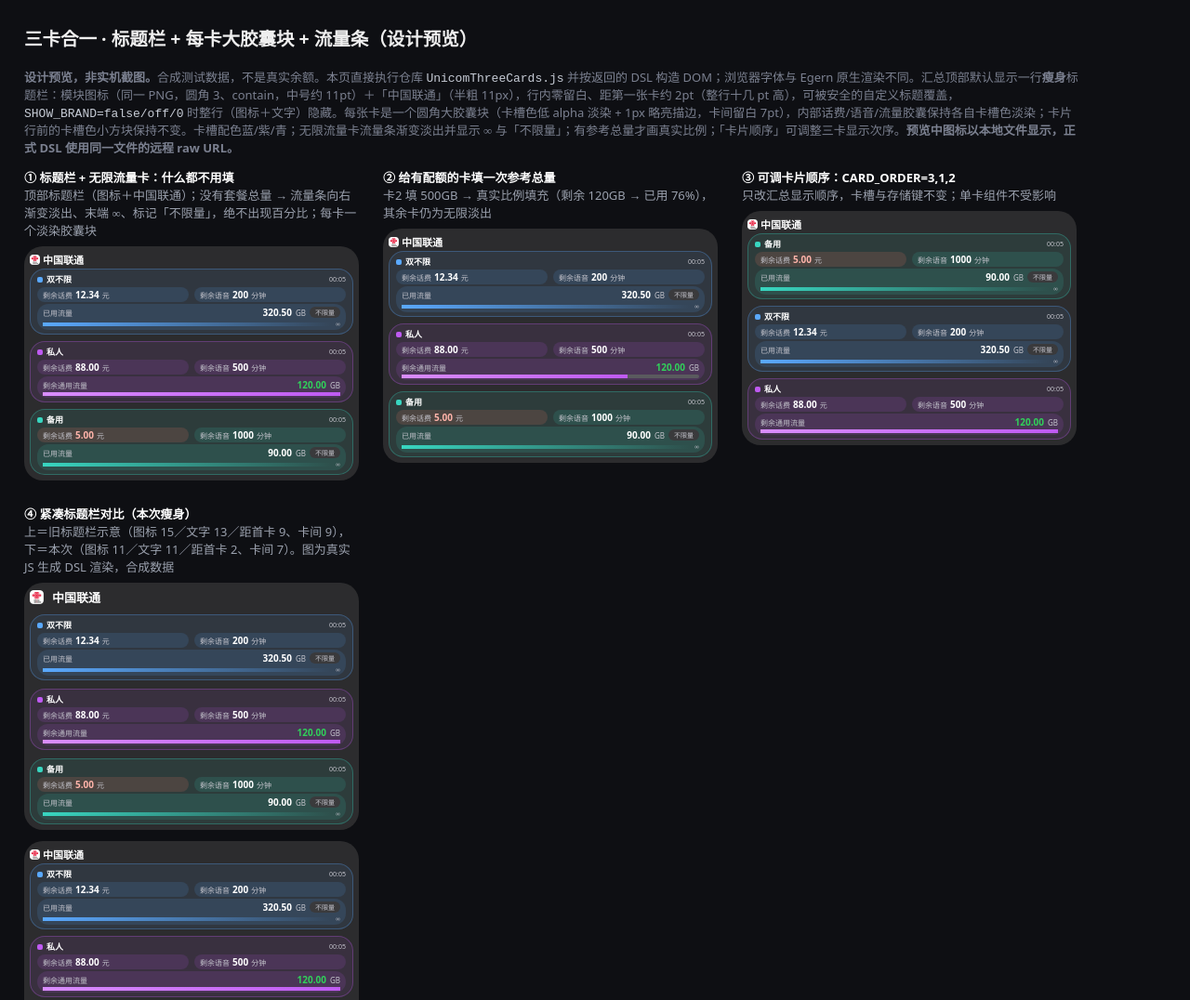
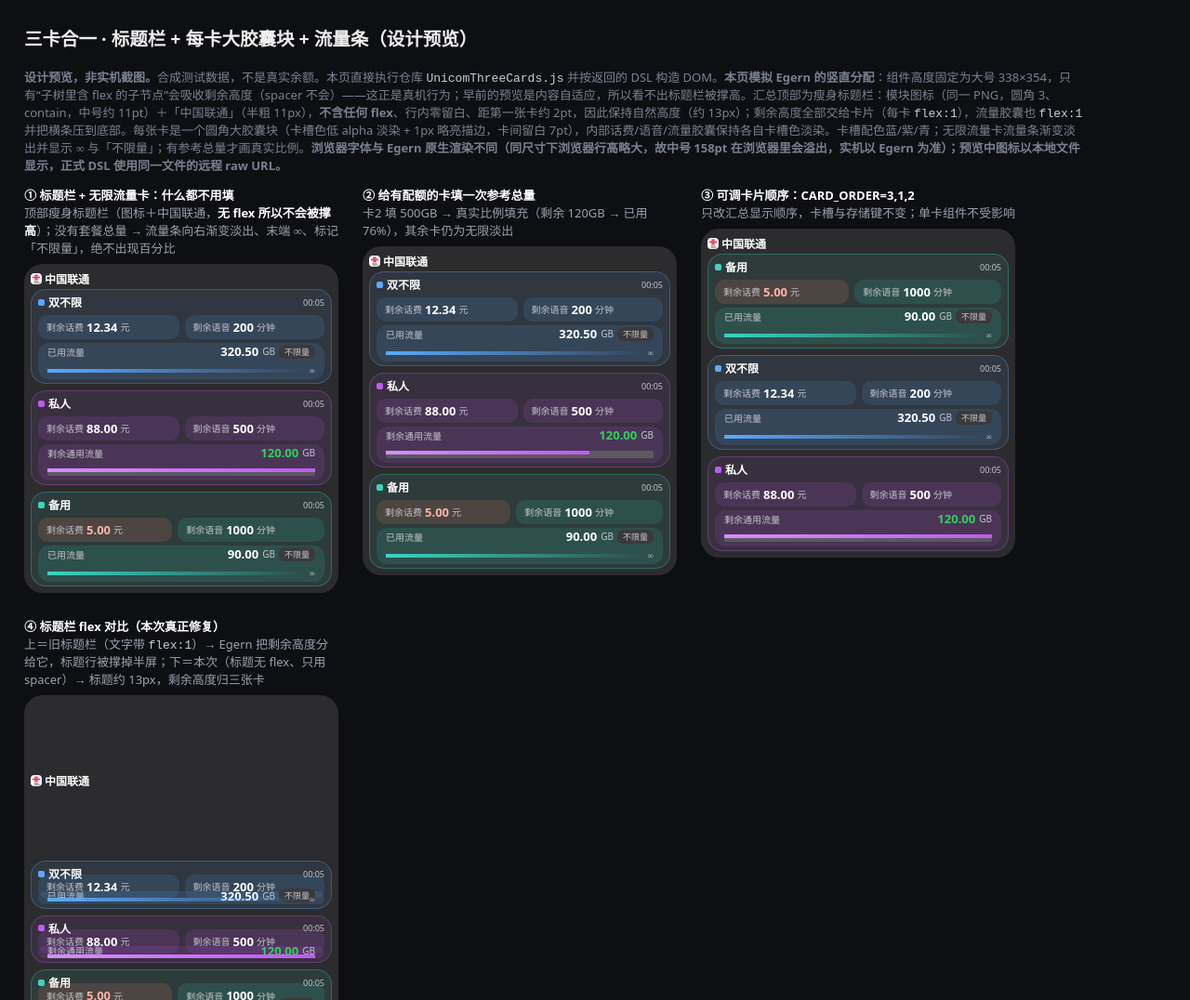
Before and after one commit to liuweiqiang0523/egern-unicom-threecards, a website: page preview/compact-preview.html in a window 1280 px wide. Shown: the top 1076 px of the page at 93% size. Drawn offline with Linux system fonts and the light colour scheme.

Commit message:
fix(widget): keep the summary title bar free of flex (Egern stretched it to ~half the widget)
The summary title bar's text carried flex:1, so Egern treated the bar as a
height-flexible widget child and handed it the leftover height: on device the
15px band rendered ~160pt tall. Nesting the three cards into one holder cut the
eligible children from 4 to 2, so the bar's share doubled - the 'slim' release
made it visibly worse. Font sizes never mattered.

- title bar: drop flex, left-align with a trailing spacer (proven upstream pattern)
- card holder: flex:1 so the freed height goes to the cards
- each card: flex:1, flow capsule flex:1 with a spacer above the bar so extra
  height sinks the bar instead of leaving a dead tinted gap
- preview: render at real family sizes and emulate Egern's vertical flex
  distribution (before: bar 169px / cards 52px; after: bar 15px / cards 103px)
- tests: 87 (new regression asserts no flex in the title bar subtree)

```diff
--- a/UnicomThreeCards.js
+++ b/UnicomThreeCards.js
@@ -245,14 +245,16 @@ function compactCard(ctx,result,selection,family,metric) {
  const dot={type:'stack',width:s.icon,height:s.icon,borderRadius:2,backgroundColor:SLOT_COLORS[slot],children:[]};
  const time=result.updatedAt?new Date(result.updatedAt).toLocaleTimeString('zh-CN',{hour:'2-digit',minute:'2-digit',timeZone:'Asia/Shanghai'}):'--:--';
  const idRow=row([dot,...compactIdentity(alias,lock?'':result.suffix,family,s),spacer(),{...text(time,s.time,COLORS.muted),minScale:1}],4);
- const block=children=>({type:'stack',direction:'column',gap:s.gap,padding:CARD_PAD,backgroundColor:slotCardBg(slot),borderRadius:CARD_RADIUS,borderWidth:1,borderColor:slotCardBorder(slot),children});
+ const block=children=>({type:'stack',direction:'column',gap:s.gap,padding:CARD_PAD,flex:1,backgroundColor:slotCardBg(slot),borderRadius:CARD_RADIUS,borderWidth:1,borderColor:slotCardBorder(slot),children});
  if(!result.data) return lock?{type:'stack',direction:'column',gap:2,children:[idRow,text(result.status,9,COLORS.accent)]}:block([idRow,text(result.status,small?9:11,COLORS.accent)]);
  const [fee,voice,flow]=result.data;
  if(lock) return {type:'stack',direction:'column',gap:1,children:[row([dot,...compactIdentity(alias,'',family,s),text(flow.value,s.value,COLORS.value,'semibold'),text(flow.unit,s.unit,COLORS.muted)],3)]};
  const warning=lowBalance(fee,balanceThreshold(ctx.env?.LOW_BALANCE_THRESHOLD));
  const valueColor=flowSemantic(flow.title)==='remaining'?REMAIN:COLORS.value;
  const topRow=row([{...text(flow.title,s.title,COLORS.muted,'medium'),flex:1},text(flow.value,s.value,valueColor,'semibold'),text(flow.unit,s.unit,COLORS.muted,'medium'),...(metric.unlimited?[chip('不限量',s)]:[])],4);
- const flowCapsule={type:'stack',direction:'column',gap:s.fgap,padding:s.fpad,backgroundColor:slotTint(slot),borderRadius:12,children:[topRow,flowBar(slot,metric,s)]};
+ // The flow capsule is flexible and holds a spacer above its bar, so when the card is given extra
+ // height the bar sinks to the bottom instead of leaving a dead tinted gap under the label.
+ const flowCapsule={type:'stack',direction:'column',gap:s.fgap,padding:s.fpad,flex:1,backgroundColor:slotTint(slot),borderRadius:12,children:[topRow,spacer(),flowBar(slot,metric,s)]};
  const mid=small?[]:[row([miniCapsule(fee,slot,s,warning),miniCapsule(voice,slot,s,false)],6)];
  return block([idRow,...mid,flowCapsule]);
 }
@@ -298,15 +300,18 @@ async function compactWidget(ctx) {
  // Summary-only top title bar: module icon + a plain text title. WIDGET_TITLE wins when safe, else
  // 中国联通; an explicit SHOW_BRAND=false/off/0 hides the whole bar (including the icon). Time stays
  // on each card, never here. The single-card path below keeps its own inline heading and no such bar.
- // The bar is deliberately slim (11pt icon+text on medium, no vertical padding): on a phone the old
- // 15px icon + 13pt text block ate the room the three cards need.
+ // CRITICAL: the bar carries NO flex and no flex child. Egern makes any element whose subtree has a
+ // flex child height-flexible in the widget, so a flexed title used to swallow half the widget
+ // height (and nesting the cards made its share even bigger). A trailing spacer keeps the title left
+ // aligned without ever absorbing vertical space.
  const title=lock?'':safeTitle(ctx.env?.WIDGET_TITLE,brandHidden(ctx.env?.SHOW_BRAND)?'':'中国联通');
  const s=FLOW_SIZES[family]||FLOW_SIZES.systemMedium;
- const titleBar=title?[{type:'stack',direction:'row',alignItems:'center',gap:3,padding:[0,0,0,0],children:[{type:'image',src:ICON_URL,width:s.ticon,height:s.ticon,borderRadius:3,resizeMode:'contain'},{...text(title,s.thead,COLORS.value,'semibold'),flex:1}]}]:[];
+ const titleBar=title?[{type:'stack',direction:'row',alignItems:'center',gap:3,padding:[0,0,0,0],children:[{type:'image',src:ICON_URL,width:s.ticon,height:s.ticon,borderRadius:3,resizeMode:'contain'},text(title,s.thead,COLORS.value,'semibold'),spacer()]}]:[];
  const cardList=order.map(i=>compactCard(ctx,results[i],i+1,family,metrics[i]));
- // The title bar sits tight above the cards (TITLE_GAP); the cards keep their own wider CARD_GAP, so
- // the freed vertical room goes to the three rows rather than the heading.
- const children=titleBar.length?[titleBar[0],{type:'stack',direction:'column',gap:CARD_GAP,children:cardList}]:cardList;
+ // The title bar sits tight above the cards (TITLE_GAP) and stays at its natural height; the holder
+ // is the one flexible child, so the freed space goes to the three cards (each flex:1) instead of
+ // puffing up the heading.
+ const children=titleBar.length?[titleBar[0],{type:'stack',direction:'column',gap:CARD_GAP,flex:1,children:cardList}]:cardList;
  return {...widget(children,enabled(ctx.env?.TRANSLUCENT)),padding:lock?4:small?6:family==='systemMedium'?6:family==='systemLarge'?7:8,gap:lock?2:titleBar.length?TITLE_GAP:CARD_GAP};
 }
 export default async function(ctx) {
--- a/preview/compact-preview.html
+++ b/preview/compact-preview.html
@@ -1,39 +1,55 @@
 <!doctype html><meta charset="utf-8"><title>三卡汇总 设计预览</title>
-<style>body{font:13px system-ui;background:#0e0f13;color:#eee;padding:26px;margin:0}.wrap{display:flex;gap:26px;flex-wrap:wrap}.box{width:360px}.cap{color:#9aa0ad;margin:0 0 8px}.cap b{color:#fff}.holder{border-radius:20px;overflow:hidden}.note{color:#7b8090;margin-top:18px;max-width:1140px}code{color:#c7ccd6}</style>
+<style>body{font:13px system-ui;background:#0e0f13;color:#eee;padding:26px;margin:0}.wrap{display:flex;gap:26px;flex-wrap:wrap}.box{width:338px}.cap{color:#9aa0ad;margin:0 0 8px}.cap b{color:#fff}.cap code{color:#c7ccd6}.holder{border-radius:20px;overflow:hidden}.note{color:#7b8090;margin-top:18px;max-width:1140px}code{color:#c7ccd6}</style>
 <h2 style="margin:0 0 6px">三卡合一 · 标题栏 + 每卡大胶囊块 + 流量条（设计预览）</h2>
-<p class="note"><b>设计预览，非实机截图。</b>合成测试数据，不是真实余额。本页直接执行仓库 <code>UnicomThreeCards.js</code> 并按返回的 DSL 构造 DOM；浏览器字体与 Egern 原生渲染不同。汇总顶部默认显示一行<b>瘦身</b>标题栏：模块图标（同一 PNG，圆角 3、contain，中号约 11pt）＋「中国联通」（半粗 11px），行内零留白、距第一张卡约 2pt（整行十几 pt 高），可被安全的自定义标题覆盖，<code>SHOW_BRAND=false/off/0</code> 时整行（图标＋文字）隐藏。每张卡是一个圆角大胶囊块（卡槽色低 alpha 淡染 + 1px 略亮描边，卡间留白 7pt），内部话费/语音/流量胶囊保持各自卡槽色淡染；卡片行前的卡槽色小方块保持不变。卡槽配色蓝/紫/青；无限流量卡流量条渐变淡出并显示 ∞ 与「不限量」；有参考总量才画真实比例；「卡片顺序」可调整三卡显示次序。<b>预览中图标以本地文件显示，正式 DSL 使用同一文件的远程 raw URL。</b></p>
+<p class="note"><b>设计预览，非实机截图。</b>合成测试数据，不是真实余额。本页直接执行仓库 <code>UnicomThreeCards.js</code> 并按返回的 DSL 构造 DOM。<b>本页模拟 Egern 的竖直分配</b>：组件高度固定为大号 338×354，只有“子树里含 flex 的子节点”会吸收剩余高度（spacer 不会）——这正是真机行为；早前的预览是内容自适应，所以看不出标题栏被撑高。汇总顶部为瘦身标题栏：模块图标（同一 PNG，圆角 3、contain，中号约 11pt）＋「中国联通」（半粗 11px），<b>不含任何 flex</b>、行内零留白、距第一张卡约 2pt，因此保持自然高度（约 13px）；剩余高度全部交给卡片（每卡 <code>flex:1</code>），流量胶囊也 <code>flex:1</code> 并把横条压到底部。每张卡是一个圆角大胶囊块（卡槽色低 alpha 淡染 + 1px 略亮描边，卡间留白 7pt），内部话费/语音/流量胶囊保持各自卡槽色淡染。卡槽配色蓝/紫/青；无限流量卡流量条渐变淡出并显示 ∞ 与「不限量」；有参考总量才画真实比例。<b>浏览器字体与 Egern 原生渲染不同（同尺寸下浏览器行高略大，故中号 158pt 在浏览器里会溢出，实机以 Egern 为准）；预览中图标以本地文件显示，正式 DSL 使用同一文件的远程 raw URL。</b></p>
 <div class="wrap">
- <div class="box"><p class="cap"><b>① 标题栏 + 无限流量卡：什么都不用填</b><br>顶部标题栏（图标＋中国联通）；没有套餐总量 → 流量条向右渐变淡出、末端 ∞、标记「不限量」，绝不出现百分比；每卡一个淡染胶囊块</p><div class="holder" id="a"></div></div>
+ <div class="box"><p class="cap"><b>① 标题栏 + 无限流量卡：什么都不用填</b><br>顶部瘦身标题栏（图标＋中国联通，<b>无 flex 所以不会被撑高</b>）；没有套餐总量 → 流量条向右渐变淡出、末端 ∞、标记「不限量」，绝不出现百分比</p><div class="holder" id="a"></div></div>
  <div class="box"><p class="cap"><b>② 给有配额的卡填一次参考总量</b><br>卡2 填 500GB → 真实比例填充（剩余 120GB → 已用 76%），其余卡仍为无限淡出</p><div class="holder" id="b"></div></div>
  <div class="box"><p class="cap"><b>③ 可调卡片顺序：CARD_ORDER=3,1,2</b><br>只改汇总显示顺序，卡槽与存储键不变；单卡组件不受影响</p><div class="holder" id="c"></div></div>
- <div class="box" style="width:360px"><p class="cap"><b>④ 紧凑标题栏对比（本次瘦身）</b><br>上＝旧标题栏示意（图标 15／文字 13／距首卡 9、卡间 9），下＝本次（图标 11／文字 11／距首卡 2、卡间 7）。图为真实 JS 生成 DSL 渲染，合成数据</p><div class="holder" id="before"></div><div style="height:12px"></div><div class="holder" id="after"></div></div>
+ <div class="box"><p class="cap"><b>④ 标题栏 flex 对比（本次真正修复）</b><br>上＝旧标题栏（文字带 <code>flex:1</code>）→ Egern 把剩余高度分给它，标题行被撑掉半屏；下＝本次（标题无 flex、只用 spacer）→ 标题约 13px，剩余高度归三张卡</p><div class="holder" id="before"></div><div style="height:12px"></div><div class="holder" id="after"></div></div>
 </div>
 <script type="module">
 import run from '../UnicomThreeCards.js';
 const color=c=>typeof c==='object'?c.dark:c;
 const localSrc=src=>String(src).includes('unicom-icon.png')?'../assets/unicom-icon.png':src;
-function render(n){const e=document.createElement('div');e.style.boxSizing='border-box';
+// Egern hands a widget child the leftover height when that child's subtree contains `flex` (a spacer
+// does NOT hoist). Emulate that here so the browser layout matches the phone instead of auto-sizing.
+const hasFlex=n=>!!(n&&n.flex)||((n&&n.children)||[]).some(hasFlex);
+const FRAME={systemSmall:[158,158],systemMedium:[338,158],systemLarge:[338,354],systemExtraLarge:[500,354],accessoryRectangular:[170,76],accessoryCircular:[76,76],accessoryInline:[338,26]};
+function render(n,vertical){
+ const e=document.createElement('div');e.style.boxSizing='border-box';
  if(n.type==='image'){const img=document.createElement('img');img.src=localSrc(n.src);img.style.width=(n.width||15)+'px';img.style.height=(n.height||15)+'px';img.style.objectFit=n.resizeMode||'contain';img.style.display='block';if(n.borderRadius)img.style.borderRadius=n.borderRadius+'px';e.append(img);e.style.width=(n.width||15)+'px';return e;}
  if(n.type==='text'){e.textContent=n.text;e.style.fontSize=n.font.size+'px';e.style.fontWeight={regular:400,medium:500,semibold:600,bold:700}[n.font.weight];e.style.color=color(n.textColor);e.style.whiteSpace='nowrap';e.style.overflow='hidden';e.style.textOverflow='ellipsis';}
- else{e.style.display='flex';e.style.flexDirection=n.direction==='row'?'row':'column';e.style.alignItems=n.alignItems||'stretch';if(n.gap)e.style.gap=n.gap+'px';if(n.padding!==undefined)e.style.padding=Array.isArray(n.padding)?n.padding.map(v=>v+'px').join(' '):n.padding+'px';if(n.backgroundGradient){const g=n.backgroundGradient;e.style.background='linear-gradient(90deg,'+color(g.colors[0])+','+color(g.colors[1])+')';}else if(n.backgroundColor)e.style.background=color(n.backgroundColor);if(n.borderWidth)e.style.border=n.borderWidth+'px solid '+(n.borderColor?color(n.borderColor):'transparent');if(n.borderRadius)e.style.borderRadius=n.borderRadius+'px';if(n.width)e.style.width=n.width+'px';if(n.height)e.style.height=n.height+'px';if(n.type==='spacer')e.style.flex='1';for(const c of n.children||[])e.append(render(c));}
- if(n.flex)e.style.flex=n.flex+' 1 0';e.style.minWidth='0';return e;}
+ else{
+  const col=n.type==='widget'||n.direction!=='row';
+  e.style.display='flex';e.style.flexDirection=col?'column':'row';e.style.alignItems=n.alignItems||'stretch';
+  if(n.gap)e.style.gap=n.gap+'px';
+  if(n.padding!==undefined)e.style.padding=Array.isArray(n.padding)?n.padding.map(v=>v+'px').join(' '):n.padding+'px';
+  if(n.backgroundGradient){const g=n.backgroundGradient;e.style.background='linear-gradient(90deg,'+color(g.colors[0])+','+color(g.colors[1])+')';}else if(n.backgroundColor)e.style.background=color(n.backgroundColor);
+  if(n.borderWidth)e.style.border=n.borderWidth+'px solid '+(n.borderColor?color(n.borderColor):'transparent');
+  if(n.borderRadius)e.style.borderRadius=n.borderRadius+'px';
+  if(n.width)e.style.width=n.width+'px';
+  if(n.height)e.style.height=n.height+'px';
+  if(n.type==='spacer')e.style.flex=col?'1 1 0px':'1 1 0';
+  for(const c of n.children||[]){
+   const el=render(c,col);
+   if(col&&hasFlex(c)){el.style.flex='1 1 0px';el.style.minHeight='0';}
+   else if(c.flex)el.style.flex=String(c.flex)+' 1 auto';
+   e.append(el);
+  }
+ }
+ if(n.flex&&n.type==='widget')e.style.flex=String(n.flex)+' 1 auto';
+ e.style.minWidth='0';
+ return e;
+}
 const rows=[['双不限','剩余话费','12.34','元','剩余语音','200','分钟','已用流量','320.50','GB'],['私人','剩余话费','88.00','元','剩余语音','500','分钟','剩余通用流量','120.00','GB'],['备用','剩余话费','5.00','元','剩余语音','1000','分钟','已用流量','90.00','GB']];
 function fixture(){const m=new Map();rows.forEach((r,i)=>{m.set('egern.unicom3.v1.slot.'+(i+1),{phone:'1300000000'+(i+1),cookie:'synthetic',capturedAt:1,updatedAt:Date.now()-600000,dataSchema:2,data:[{title:r[1],value:r[2],unit:r[3]},{title:r[4],value:r[5],unit:r[6]},{title:r[7],value:r[8],unit:r[9]}]});});return m;}
-async function draw(id,env){const m=fixture();const t=await run({env:{VIEW:'all',...env},widgetFamily:'systemMedium',storage:{getJSON:k=>m.get(k),setJSON:(k,v)=>m.set(k,v)},http:{get:()=>{throw Error('fixture cache only')}}});document.getElementById(id).replaceChildren(render(t));}
+function frame(root,family){const f=FRAME[family]||FRAME.systemLarge;root.style.width=f[0]+'px';root.style.height=f[1]+'px';root.style.overflow='hidden';return root;}
+async function draw(id,env,family='systemLarge',mangle){const m=fixture();const t=await run({env:{VIEW:'all',...env},widgetFamily:family,storage:{getJSON:k=>m.get(k),setJSON:(k,v)=>m.set(k,v)},http:{get:()=>{throw Error('fixture cache only')}}});if(mangle)mangle(t);document.getElementById(id).replaceChildren(frame(render(t),family));}
 await draw('a',{CARD1_NAME:'双不限',CARD2_NAME:'私人',CARD3_NAME:'备用'});
 await draw('b',{CARD1_NAME:'双不限',CARD2_NAME:'私人',CARD3_NAME:'备用',CARD2_TOTAL:'500GB'});
 await draw('c',{CARD1_NAME:'双不限',CARD2_NAME:'私人',CARD3_NAME:'备用',CARD_ORDER:'3,1,2'});
-async function drawCompare(){
- const m=fixture();
- const env={VIEW:'all',CARD1_NAME:'双不限',CARD2_NAME:'私人',CARD3_NAME:'备用'};
- const t=await run({env,widgetFamily:'systemMedium',storage:{getJSON:k=>m.get(k),setJSON:(k,v)=>m.set(k,v)},http:{get:()=>{throw Error('fixture cache only')}}});
- // A/B illustration only: restore the previous, heavier title bar on a copy so the slimming is visible.
- const before=JSON.parse(JSON.stringify(t));
- const bar=before.children[0];
- bar.children[0].width=15;bar.children[0].height=15;bar.children[1].font.size=13;bar.gap=9;before.gap=9;
- if(before.children[1]&&typeof before.children[1].gap==='number')before.children[1].gap=9;
- document.getElementById('before').replaceChildren(render(before));
- document.getElementById('after').replaceChildren(render(t));
-}
-await drawCompare();
+// Re-create the OLD bug: put flex back on the title text so the heading takes the leftover height.
+await draw('before',{CARD1_NAME:'双不限',CARD2_NAME:'私人',CARD3_NAME:'备用'},'systemLarge',t=>{const bar=t.children[0];bar.children[1]={...bar.children[1],flex:1};bar.children.pop();});
+await draw('after',{CARD1_NAME:'双不限',CARD2_NAME:'私人',CARD3_NAME:'备用'});
 </script>
```
Also changed, not shown: INSTALL.md (+5 -5 lines), preview/compact.html (+8 -3 lines), tests/brandicon.test.js (+17 -0 lines), tests/compact.test.js (+7 -4 lines), preview/compact-preview.png.
